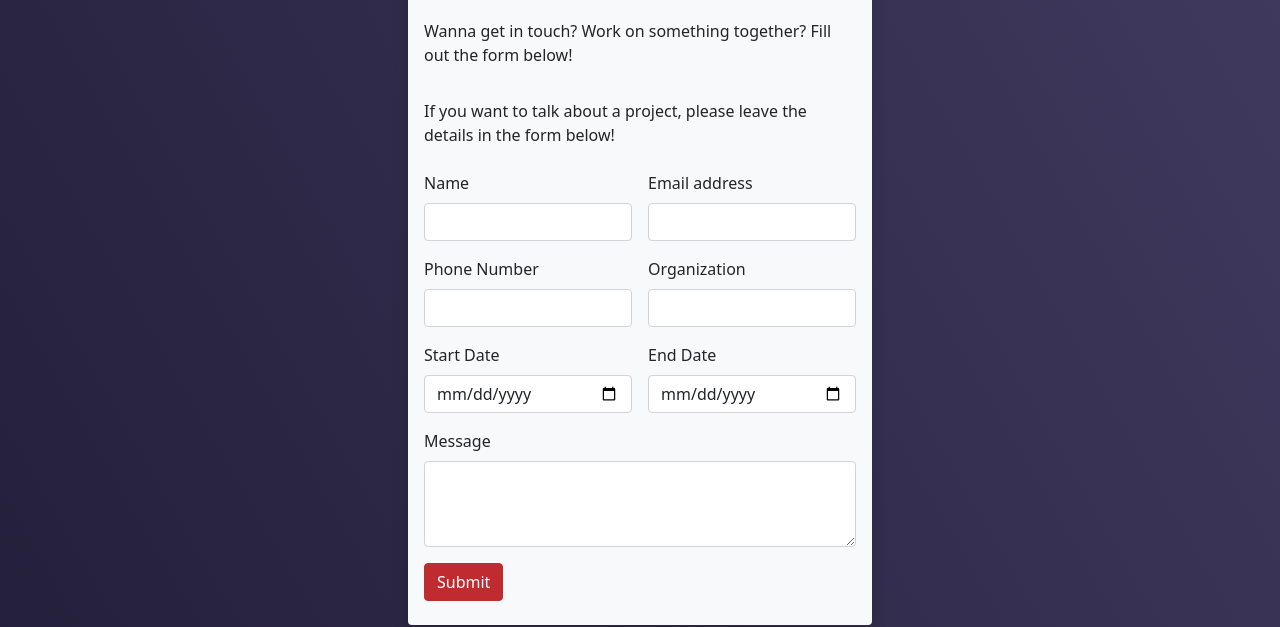
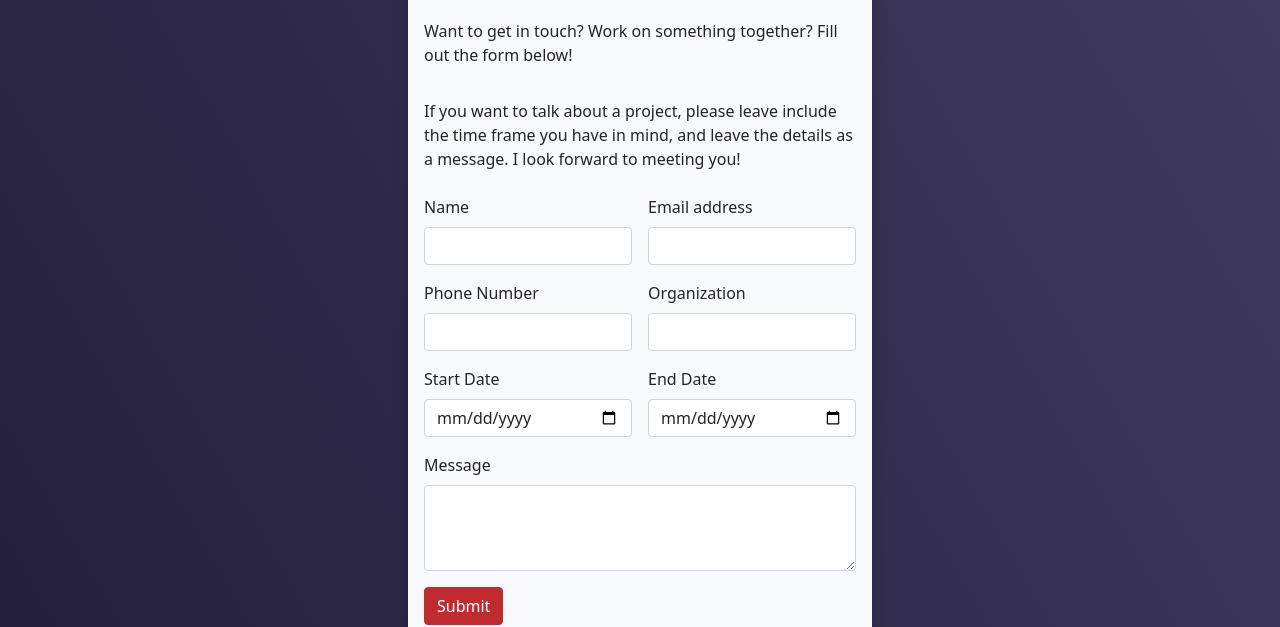
Before and after one commit to cogh0020/portfolio-website, a plain HTML site: page contact.html in a window 1280 px wide. Shown: the part 173-800 px from the top of the page. Drawn offline with nearby package versions, Linux system fonts and the light colour scheme.

Commit message:
Small changes to form text

```diff
--- a/contact.html
+++ b/contact.html
@@ -39,8 +39,8 @@
                 <form class="col-12 col-lg-8 p-3 rounded shadow bg-light">
                     <div class="row g-3">
                         <h1 class="col-12">Let's Talk!</h1>
-                        <p class="col-12">Wanna get in touch? Work on something together? Fill out the form below!</p>
-                        <p class="col-12">If you want to talk about a project, please leave the details in the form below!</p>
+                        <p class="col-12">Want to get in touch? Work on something together? Fill out the form below!</p>
+                        <p class="col-12">If you want to talk about a project, please leave include the time frame you have in mind, and leave the details as a message. I look forward to meeting you!</p>
                         <div class=" mb-2 mt-2 col-12 col-md-6">
                             <label for="name" class="form-label">Name</label>
                             <input type="text" class="form-control" id="name" aria-describedby="nameHelp" required>
```
